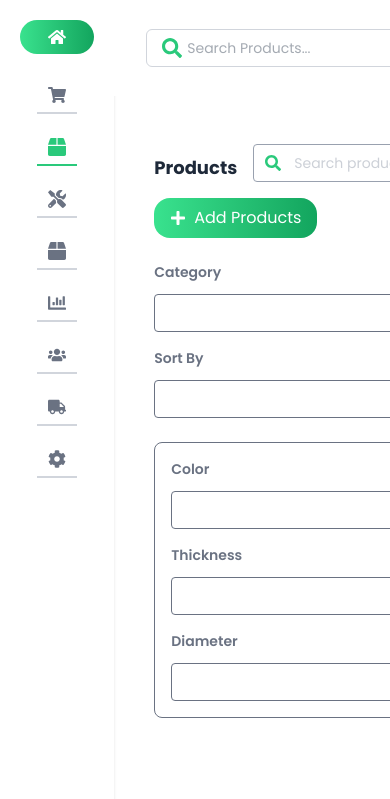
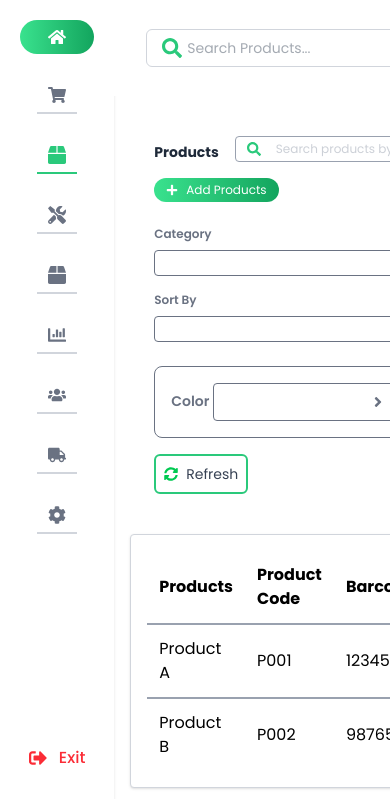
Before and after one commit to Shankaran-G/-pos-ui-react-shankaran, a React (Vite) app: page / in a window 390 px wide. Shown: the top 799 px of the page. Built offline with nearby package versions, Linux system fonts and the light colour scheme.

Commit message:
Update the code in designing responisveness

```diff
--- a/src/components/ProductTable.jsx
+++ b/src/components/ProductTable.jsx
@@ -36,7 +36,6 @@ const getStockBorderTextColor = (value) => {
 const ProductTable = ({ onEdit }) => (
   <div className="overflow-x-auto bg-white rounded shadow p-4 border-1 border-gray-300">
     <table className="min-w-full text-base text-left">
-      {" "}
       <thead>
         <tr className="bg-white font-bold">
           <th className="p-3 capitalize">Products</th>
@@ -45,7 +44,7 @@ const ProductTable = ({ onEdit }) => (
           <th className="p-3 capitalize">Category</th>
           <th className="p-3 capitalize">Tax</th>
           <th className="p-3 capitalize">Price</th>
-          <th className="p-3 capitalize pl-8">Store</th>{" "}
+          <th className="p-3 capitalize pl-8">Store</th>
           <th className="p-3 capitalize">Warehouse</th>
           <th className="p-3 capitalize">Action</th>
         </tr>
--- a/src/components/Searchbar.jsx
+++ b/src/components/Searchbar.jsx
@@ -4,125 +4,93 @@ const Searchbar = ({ onRefresh }) => {
   return (
     <div className="w-full px-6 pt-0 space-y-6">
       <div className="flex flex-wrap md:flex-nowrap gap-4 items-end w-full">
-        <h2 className="text-lg font-bold text-gray-800 min-w-max">Products</h2>
+        <h2 className="text-sm md:text-lg font-bold text-gray-800 min-w-max">
+          Products
+        </h2>
 
-        <div className="relative flex-grow min-w-[200px]">
-          <FaSearch className="absolute left-3 top-1/2 transform -translate-y-1/2 text-[#2ac97b]" />
+        <div className="relative flex-grow min-w-[180px]">
+          <FaSearch className="absolute left-3 top-1/2 -translate-y-1/2 text-[#2ac97b] text-sm md:text-base" />
           <input
             type="text"
             placeholder="Search products by name or id..."
-            className="w-full pl-10 pr-4 py-2 border rounded text-sm text-gray-400"
+            className="w-full pl-10 pr-4 py-1 md:py-2 border rounded text-xs md:text-sm text-gray-400"
           />
         </div>
 
-        <div className="flex flex-col md:flex-row items-start md:items-end gap-1 flex-grow min-w-[180px]">
-          <label className="text-sm font-semibold text-gray-500 whitespace-nowrap mb-2">
+        <div className="flex flex-col md:flex-row items-start md:items-end gap-1 flex-grow min-w-[160px]">
+          <label className="text-xs md:text-sm font-semibold text-gray-500 whitespace-nowrap mb-1 md:mb-2">
             Search By
           </label>
           <div className="relative w-full">
             <input
               type="text"
-              className="w-full pr-10 pl-3 py-2 border rounded text-sm text-gray-700"
+              className="w-full pr-10 pl-3 py-1 md:py-2 border rounded text-xs md:text-sm text-gray-700"
             />
-            <FaAngleRight className="absolute right-3 top-1/2 transform -translate-y-1/2 text-gray-500" />
+            <FaAngleRight className="absolute right-3 top-1/2 -translate-y-1/2 text-gray-500 text-sm md:text-base" />
           </div>
         </div>
 
-        <button className="flex items-center gap-2 bg-gradient-to-r from-[#39e28e] to-[#12a55e] text-white px-4 py-2 rounded-2xl whitespace-nowrap">
+        <button className="flex items-center gap-2 bg-gradient-to-r from-[#39e28e] to-[#12a55e] text-white px-3 md:px-4 py-1 md:py-2 rounded-xl text-xs md:text-sm whitespace-nowrap">
           <FaPlus /> Add Products
         </button>
       </div>
 
       <div className="flex flex-wrap md:flex-nowrap gap-4 items-end w-full">
-        <div className="flex flex-col md:flex-row items-start md:items-end gap-1 flex-grow min-w-[180px]">
-          <label className="text-sm font-semibold text-gray-500 whitespace-nowrap mb-2">
-            Category
-          </label>
-          <div className="relative w-full">
-            <input
-              type="text"
-              className="w-full pr-10 pl-3 py-2 border rounded text-sm text-gray-500"
-            />
-            <FaAngleRight className="absolute right-3 top-1/2 transform -translate-y-1/2 text-gray-500" />
-          </div>
-        </div>
-
-        <div className="flex flex-col md:flex-row items-start md:items-end gap-1 flex-grow min-w-[240px]">
-          <label className="text-sm font-semibold text-gray-500 whitespace-nowrap mb-2">
-            Select Product
-          </label>
-          <div className="relative w-full">
-            <input
-              type="text"
-              placeholder="Search products by name or id..."
-              className="w-full pr-10 pl-3 py-2 border rounded text-sm text-gray-500"
-            />
-            <FaAngleRight className="absolute right-3 top-1/2 transform -translate-y-1/2 text-gray-500" />
-          </div>
-        </div>
-
-        <div className="flex flex-col md:flex-row items-start md:items-end gap-1 flex-grow min-w-[180px]">
-          <label className="text-sm font-semibold text-gray-500 whitespace-nowrap mb-2">
-            Sort By
-          </label>
-          <div className="relative w-full">
-            <input
-              type="text"
-              className="w-full pr-10 pl-3 py-2 border rounded text-sm text-gray-500"
-            />
-            <FaAngleRight className="absolute right-3 top-1/2 transform -translate-y-1/2 text-gray-500" />
-          </div>
-        </div>
-      </div>
-
-      <div className="flex flex-col lg:flex-row gap-4 w-full items-start lg:items-end">
-        <div className="flex flex-col lg:flex-row gap-4 border border-gray-500 rounded-lg p-4 w-full items-start lg:items-end">
-          <div className="flex flex-col lg:flex-row items-start lg:items-end gap-1 flex-grow min-w-[180px]">
-            <label className="text-sm font-semibold text-gray-500 whitespace-nowrap mb-2">
-              Color
+        {[
+          { label: "Category", minW: "min-w-[160px]" },
+          {
+            label: "Select Product",
+            placeholder: "Search products by name or id...",
+            minW: "min-w-[220px]",
+          },
+          { label: "Sort By", minW: "min-w-[160px]" },
+        ].map(({ label, placeholder, minW }) => (
+          <div
+            key={label}
+            className={`flex flex-col md:flex-row items-start md:items-end gap-1 flex-grow ${minW}`}
+          >
+            <label className="text-xs md:text-sm font-semibold text-gray-500 whitespace-nowrap mb-1 md:mb-2">
+              {label}
             </label>
             <div className="relative w-full">
               <input
                 type="text"
-                className="w-full pr-10 pl-3 py-2 border rounded text-sm text-gray-500"
+                placeholder={placeholder}
+                className="w-full pr-10 pl-3 py-1 md:py-2 border rounded text-xs md:text-sm text-gray-500"
               />
-              <FaAngleRight className="absolute right-3 top-1/2 transform -translate-y-1/2 text-gray-500" />
+              <FaAngleRight className="absolute right-3 top-1/2 -translate-y-1/2 text-gray-500 text-sm md:text-base" />
             </div>
           </div>
+        ))}
+      </div>
 
-          <div className="flex flex-col lg:flex-row items-start lg:items-end gap-1 flex-grow min-w-[180px]">
-            <label className="text-sm font-semibold text-gray-500 whitespace-nowrap mb-2">
-              Thickness
-            </label>
-            <div className="relative w-full">
-              <input
-                type="text"
-                className="w-full pr-10 pl-3 py-2 border rounded text-sm text-gray-500"
-              />
-              <FaAngleRight className="absolute right-3 top-1/2 transform -translate-y-1/2 text-gray-500" />
+      <div className="flex flex-col md:flex-row gap-4 w-full items-start md:items-end mx-auto">
+        <div className="flex border border-gray-500 rounded-lg p-4 gap-4 min-w-0 w-full">
+          {["Color", "Thickness", "Diameter"].map((label) => (
+            <div
+              key={label}
+              className="flex flex-row items-start gap-1 flex-grow min-w-0"
+            >
+              <label className="text-sm font-semibold mt-2 text-gray-500 whitespace-nowrap mb-2">
+                {label}
+              </label>
+              <div className="relative w-full">
+                <input
+                  type="text"
+                  className="w-full pr-10 pl-3 py-2 border rounded text-sm text-gray-500"
+                />
+                <FaAngleRight className="absolute right-3 top-1/2 -translate-y-1/2 text-gray-500" />
+              </div>
             </div>
-          </div>
-
-          <div className="flex flex-col lg:flex-row items-start lg:items-end gap-1 flex-grow min-w-[180px]">
-            <label className="text-sm font-semibold text-gray-500 whitespace-nowrap mb-2">
-              Diameter
-            </label>
-            <div className="relative w-full">
-              <input
-                type="text"
-                className="w-full pr-10 pl-3 py-2 border rounded text-sm text-gray-500"
-              />
-              <FaAngleRight className="absolute right-3 top-1/2 transform -translate-y-1/2 text-gray-500" />
-            </div>
-          </div>
+          ))}
         </div>
 
-        <div className="flex justify-end w-full lg:w-auto">
+        <div className="flex justify-end w-auto flex-shrink-0">
           <button
             onClick={onRefresh}
-            className="h-[40px] flex items-center gap-2 border-2 border-[#2ac97b] text-gray-700 mb-4 px-2 py-2 text-sm rounded-md"
+            className="h-[40px] flex items-center gap-2 border-2 border-[#2ac97b] text-gray-700 mb-4 px-2 py-2 text-sm rounded-md whitespace-nowrap"
           >
-            <FaSyncAlt /> Refresh
+            <FaSyncAlt className="text-green-500" /> Refresh
           </button>
         </div>
       </div>
--- a/src/components/Sidebar.jsx
+++ b/src/components/Sidebar.jsx
@@ -29,7 +29,8 @@ const Sidebar = () => {
   ];
 
   return (
-    <div className="sm:w-24 md:w-32 lg:w-64 bg-white text-gray-700 min-h-screen p-5 flex flex-col justify-between shadow">
+    <div className="sm:w-24 md:w-32 lg:w-64 bg-white text-gray-700 min-h-screen p-5 flex flex-col shadow">
+      <div className="flex flex-col flex-grow justify-between">
         <div>
           <h1 className="text-xl md:text-2xl font-bold mb-6 hidden lg:block">
             POS SHANKARAN
@@ -40,7 +41,7 @@ const Sidebar = () => {
             <span className="font-semibold text-sm hidden md:inline">HOME</span>
           </button>
 
-        <ul className="space-y-6">
+          <ul className="flex flex-col space-y-8">
             {sections.map((item, index) => {
               const Icon = item.icon;
               const isActive = item.name === "Products";
@@ -49,7 +50,7 @@ const Sidebar = () => {
                   key={index}
                   className={`flex flex-col items-center gap-1 group ${
                     isActive ? "text-[#2ac97b]" : "text-gray-500"
-                } hover:text-[#2ac97b] cursor-pointer transition-colors duration-200`}
+                  } hover:text-[#2ac97b] cursor-pointer transition-colors duration-200py-3`}
                 >
                   <Icon className="text-lg sm:text-xl md:text-2xl" />
                   <div className="text-xs md:text-sm font-medium text-center hidden sm:block">
@@ -68,13 +69,13 @@ const Sidebar = () => {
           </ul>
         </div>
 
-      <div className="pt-4 mt-4 space-y-4">
+        <div className="flex flex-col space-y-6">
           {footer.map((item, index) => {
             const Icon = item.icon;
             return (
               <div
                 key={index}
-              className={`flex items-center justify-center gap-3 px-1 py-0.5  cursor-pointer ${item.color}`}
+                className={`flex items-center justify-center gap-3 px-1 py-0.5 cursor-pointer ${item.color}`}
               >
                 <Icon className="text-lg" />
                 <span className="font-medium">{item.name}</span>
@@ -83,6 +84,7 @@ const Sidebar = () => {
           })}
         </div>
       </div>
+    </div>
   );
 };
 
```
Lines whose indentation alone changed are shown as unchanged.
